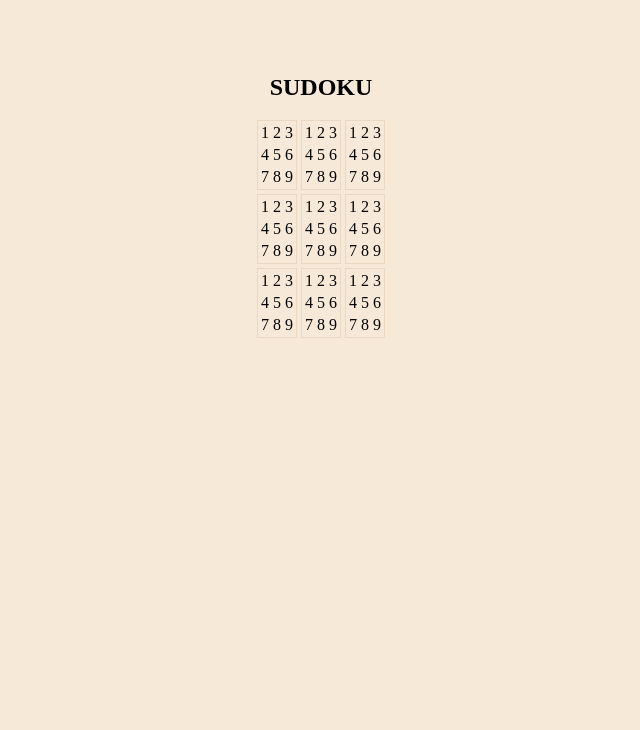
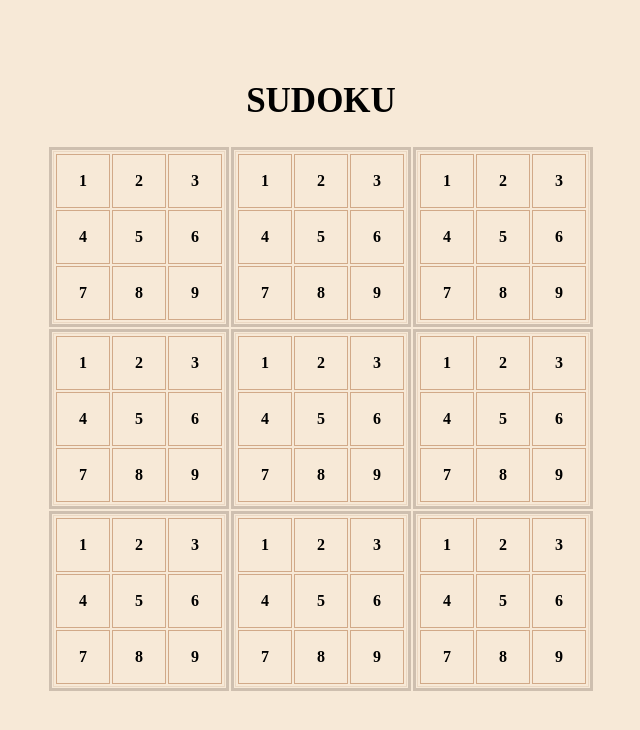
Before and after one commit to sinemn/sudoku-bootcamp, a plain HTML site: page index.html in a window 1280 px wide. Shown: the whole page, without its empty margins (319-959 px from the left). Drawn offline with Linux system fonts and the light colour scheme.

Commit message:
title font size changed

```diff
--- a/style.css
+++ b/style.css
@@ -4,7 +4,7 @@ body {
 }
 
 .title {
-  font-size: 24px;
+  font-size: 35px;
   text-align: center;
 }
 
@@ -22,4 +22,18 @@ body {
   margin: 0 auto;
   border: 1px solid #ebd8c3;
   text-align: center;
+  /* border-collapse: collapse; */
 }
+
+td {
+  border: 3px solid #cebfaf;
+}
+
+td td {
+  width: 50px;
+  height: 50px;
+  border: 1px solid #d1a988;
+  font-weight: bold;
+  font-size: 1.42m;
+  color: black;
+}
```
